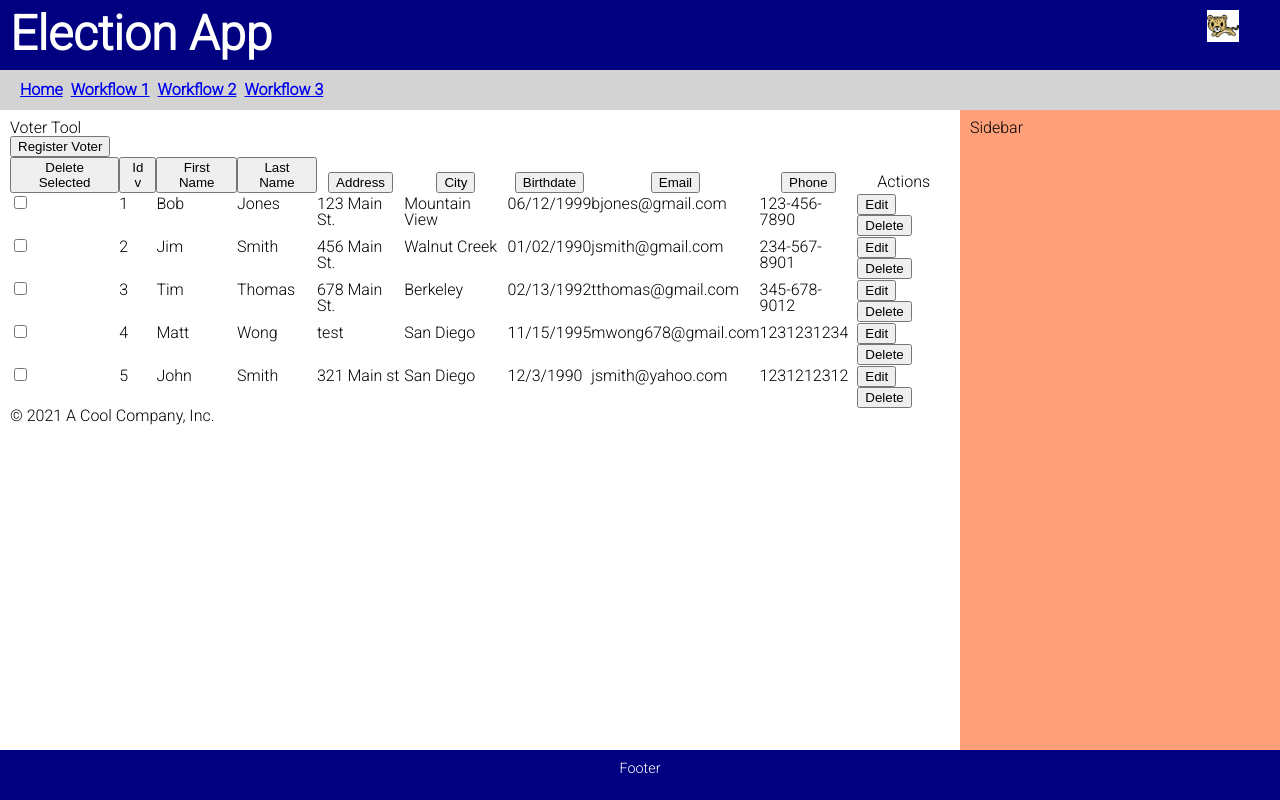
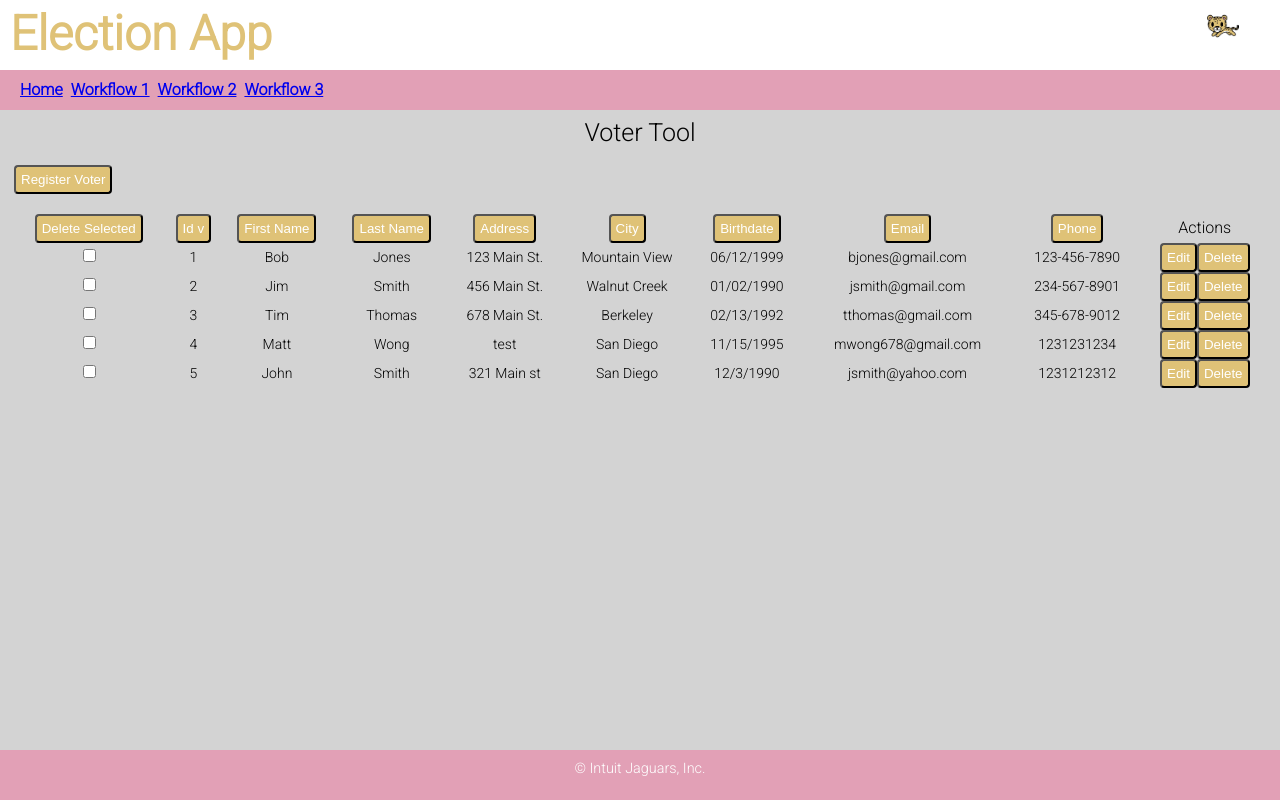
Before and after one commit to someOne404/election-app, a React (Create React App) app in the folder election/: page /workflow1 in a window 1280 px wide. Built offline with nearby package versions, Linux system fonts and the light colour scheme; data requests are answered from the project's data file.

Commit message:
css changes

```diff
--- a/election/public/site.css
+++ b/election/public/site.css
@@ -45,4 +45,5 @@ q:before, q:after {
 table {
 	border-collapse: collapse;
 	border-spacing: 0;
+	width: 100%;
 }
--- a/election/src/App.css
+++ b/election/src/App.css
@@ -2,6 +2,7 @@
   position: fixed;
   top: 0; bottom: 0;
   left: 0; right: 0;
+  background-color: lightgrey;
 
   display: grid;
 
@@ -11,7 +12,7 @@
   grid-template-areas:
     "page-header page-header"
     "menu menu"
-    "content sidebar"
+    "content content"
     "page-footer page-footer";
 
     font-family: 'Roboto', sans-serif;
@@ -19,13 +20,13 @@
 
 #page-header {
   grid-area: page-header;
-  background-color: navy;
+  background-color: white;
   padding: 10px;
   display: flex;
 }
 
 #page-header > h1 {
-  color: white;
+  color:#dfc277;
   font-size: 3rem;
   font-weight: bold;
   width: 95%;
@@ -33,7 +34,7 @@
 
 #menubar {
   grid-area: menu;
-  background-color: lightgray;
+  background-color:#e2a0b6;
   padding-left: 16px;
 
   display: flex;
@@ -72,7 +73,7 @@
 #page-footer {
   grid-area: page-footer;
 
-  background-color: navy;
+  background-color:#e2a0b6;
   padding: 8px;
   color: white;
   text-align: center;
@@ -85,3 +86,33 @@
   height: 32px;
   float: right;
 }
+
+#content > header > h1 {
+  text-align: center;
+  font-size: 25px;
+}
+
+#register-button {
+  margin: 20px 20px 20px 4px;
+}
+
+button {
+  padding: 5px;
+  color: white;
+  border-radius: 4px;
+  background-color: #dfc277;
+}
+
+#content tbody {
+  font-size: 14px;
+  font-weight: 300;
+  text-align: center;
+}
+
+#content > tbody > td.checkbox {
+  text-align: center;
+}
+
+#content form label {
+  padding: 10px;
+}
--- a/election/src/App.js
+++ b/election/src/App.js
@@ -47,11 +47,11 @@ export function App() {
           </Route>
         </Switch>
       </main>
-      <aside id="sidebar">
+      {/* <aside id="sidebar">
         Sidebar
-      </aside>
+      </aside> */}
       <footer id="page-footer">
-        <small>Footer</small>
+        <small>&copy; Intuit Jaguars, Inc.</small>
       </footer>
     </div>
   );
--- a/election/src/components/VoterEditRow.js
+++ b/election/src/components/VoterEditRow.js
@@ -23,6 +23,7 @@ export const VoterEditRow = ({voter, onSaveVoter, onCancelVoter: cancelVoter}) =
 
       return (
         <tr>
+        <td></td>
         <td>{voter.id}</td>
         <td><label htmlFor="firstname-input">First Name</label>
               <input
--- a/election/src/components/VoterTable.js
+++ b/election/src/components/VoterTable.js
@@ -66,7 +66,7 @@ export const VoterTable = ({
     return (
         <>
         {errorMessage && <span>{errorMessage}</span>}
-        <button type="button" onClick={toggleForm}>Register Voter</button>
+        <button id="register-button" type="button" onClick={toggleForm}>Register Voter</button>
         {showForm && <VoterForm onSubmitVoter={onSubmitVoter}/>}
         <table>
             <thead key='voter-thead'>
--- a/election/src/components/VoterTool.js
+++ b/election/src/components/VoterTool.js
@@ -1,5 +1,4 @@
 import { ToolHeader } from "./ToolHeader";
-import { ToolFooter } from "./ToolFooter";
 
 import { VoterTableContainer } from "../containers/VoterTableContainer";
 
@@ -9,7 +8,6 @@ export const VoterTool = () => {
         <>
             <ToolHeader headerText="Voter Tool" />
             <VoterTableContainer />
-            <ToolFooter companyName="A Cool Company, Inc." />
         </>
 
     );
--- a/election/src/components/VoterViewRow.js
+++ b/election/src/components/VoterViewRow.js
@@ -6,7 +6,7 @@ export const VoterViewRow = ({ voter, onEditVoter: editVoter, onDeleteVoter: del
 
     return (
     <tr>
-        <td><input type="checkbox" value={voter.id} name="delete-voter"/></td>
+        <td class="checkbox"><input type="checkbox" value={voter.id} name="delete-voter"/></td>
         <td>{voter.id}</td>
         <td>{voter.firstName}</td>
         <td>{voter.lastName}</td>
```
